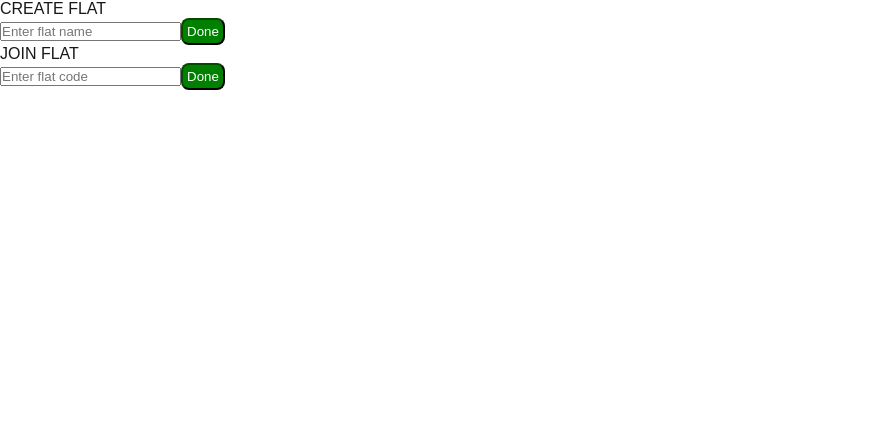
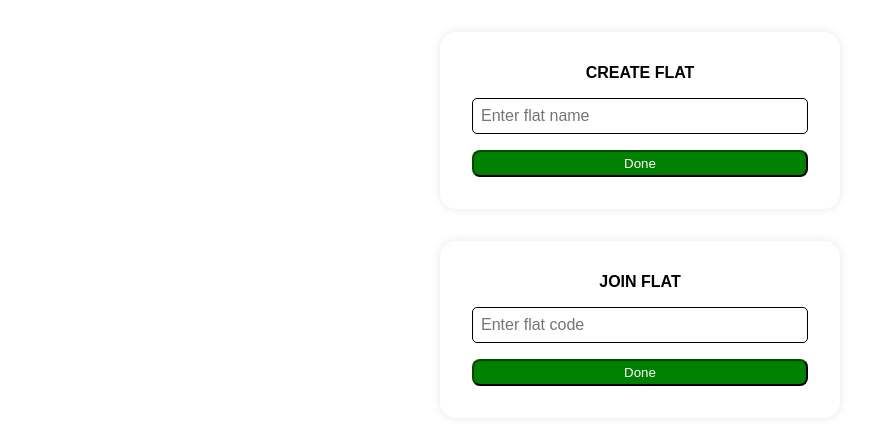
Before and after one commit to Mindmax-dev/FreshFlat, a Next.js app: page /chooseFlat in a window 1280 px wide. Shown: the top 424 px of the page, without its empty margins (0-871 px from the left). Built offline with nearby package versions, Linux system fonts and the light colour scheme.

Commit message:
layout improvements chooseFlat Page for Milestone demo

```diff
--- a/app/chooseFlat/page.js
+++ b/app/chooseFlat/page.js
@@ -2,6 +2,7 @@
 
 import { useRouter } from 'next/navigation';
 import { useState } from 'react';
+import styles from './page.module.css';
 
 export default function ChooseFlatPage() {
   const router = useRouter();
@@ -9,56 +10,52 @@ export default function ChooseFlatPage() {
   const [flatCode, setFlatCode] = useState('');
 
   const handleCreateFlat = async () => {
-    await fetch('/api/flat', {
+    const res = await fetch('/api/flat', {
       method: 'POST',
-      headers: {
-        'Content-Type': 'application/json',
-      },
-      body: JSON.stringify({ flatName: flatName }), // Replace with actual flat name input
-    }).then((response) => {
-      if (response.ok) {
-        router.push('/');
-      }
-      // ?= Error Handling
+      headers: { 'Content-Type': 'application/json' },
+      body: JSON.stringify({ flatName }),
     });
+    if (res.ok) router.push('/');
+    // TODO: Handle errors
   };
 
   const handleJoinFlat = async () => {
-    await fetch('/api/flat', {
+    const res = await fetch('/api/flat', {
       method: 'PUT',
-      headers: {
-        'Content-Type': 'application/json',
-      },
-      body: JSON.stringify({ flatCode: flatCode }),
-    }).then((response) => {
-      if (response.ok) {
-        router.push('/');
-      }
-      // ?= Error Handling
+      headers: { 'Content-Type': 'application/json' },
+      body: JSON.stringify({ flatCode }),
     });
+    if (res.ok) router.push('/');
+    // TODO: Handle errors
   };
 
   return (
-    <div className="container">
-      <div className="box">
+    <div className={styles.container}>
+      <div className={styles.box}>
         <div>CREATE FLAT</div>
         <input
+          className={styles.input}
           type="text"
           placeholder="Enter flat name"
           value={flatName}
           onChange={(e) => setFlatName(e.target.value)}
         />
-        <button onClick={() => handleCreateFlat()}>Done</button>
+        <button className={styles.button} onClick={handleCreateFlat}>
+          Done
+        </button>
       </div>
-      <div className="box">
+      <div className={styles.box}>
         <div>JOIN FLAT</div>
         <input
+          className={styles.input}
           type="text"
           placeholder="Enter flat code"
           value={flatCode}
           onChange={(e) => setFlatCode(e.target.value)}
         />
-        <button onClick={() => handleJoinFlat()}>Done</button>
+        <button className={styles.button} onClick={handleJoinFlat}>
+          Done
+        </button>
       </div>
     </div>
   );
--- /dev/null
+++ b/app/chooseFlat/page.module.css
@@ -0,0 +1,36 @@
+.container {
+  display: flex;
+  flex-direction: column;
+  gap: 2rem;
+  padding: 2rem;
+  align-items: center;
+  color: #000;
+}
+
+.box {
+  background-color: white;
+  padding: 2rem;
+  border-radius: 1rem;
+  width: 100%;
+  max-width: 400px;
+  display: flex;
+  flex-direction: column;
+  gap: 1rem;
+  box-shadow: 0 0 10px rgba(0, 0, 0, 0.1);
+  text-align: center;
+  font-weight: bold;
+}
+
+.input {
+  border-radius: 5px;
+  border: 1px solid black;
+  background-color: white;
+  color: black;
+  padding: 0.5rem;
+  font-size: 1rem;
+  outline: none;
+}
+
+.button {
+  /* Unstyled: styling handled in globals.css */
+}
```
